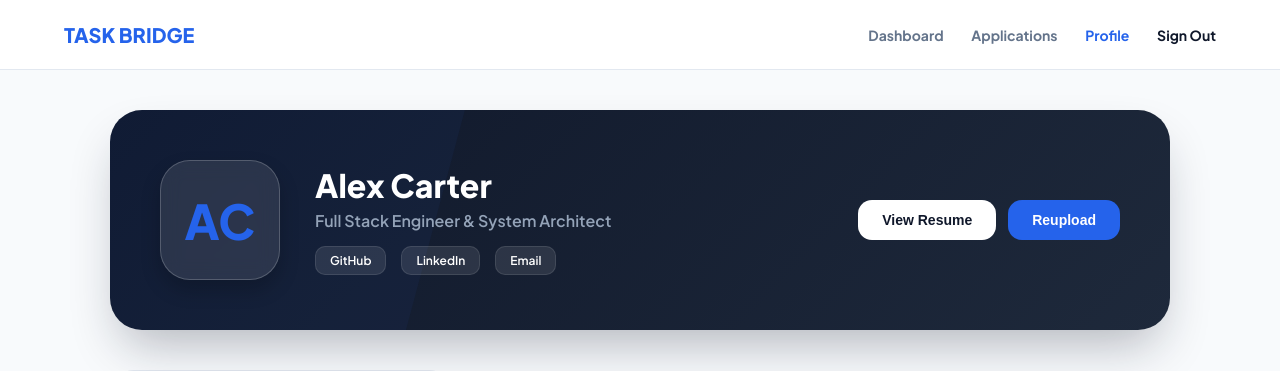
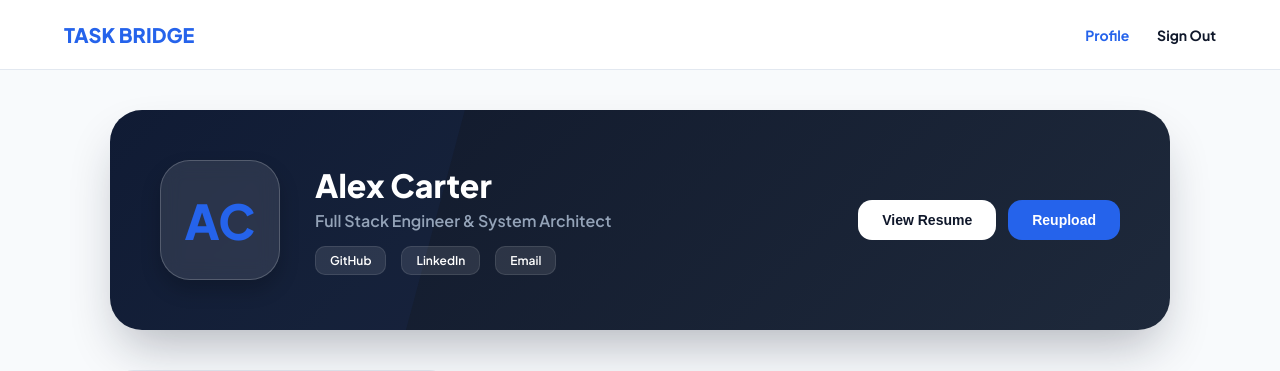
Before and after one commit to Tridev-TD/TaskBridge, a Flask app: template templates/userprofile.html in a window 1280 px wide. Shown: the top 371 px of the page. Run offline with Flask 3, Linux system fonts and the light colour scheme; the template is opened without the code that fills it, so the values that code supplies are empty.

Commit message:
Update userprofile.html

```diff
--- a/templates/userprofile.html
+++ b/templates/userprofile.html
@@ -116,10 +116,9 @@
 <nav>
     <div style="font-size: 20px; font-weight: 800; color: var(--primary);">TASK BRIDGE</div>
     <div class="nav-links">
-        <a href="#">Dashboard</a>
-        <a href="#">Applications</a>
+
         <a href="#" class="active">Profile</a>
-        <a href="#" style="color: var(--danger)">Sign Out</a>
+        <a href="login.html" style="color: var(--danger)">Sign Out</a>
     </div>
 </nav>
 
```
